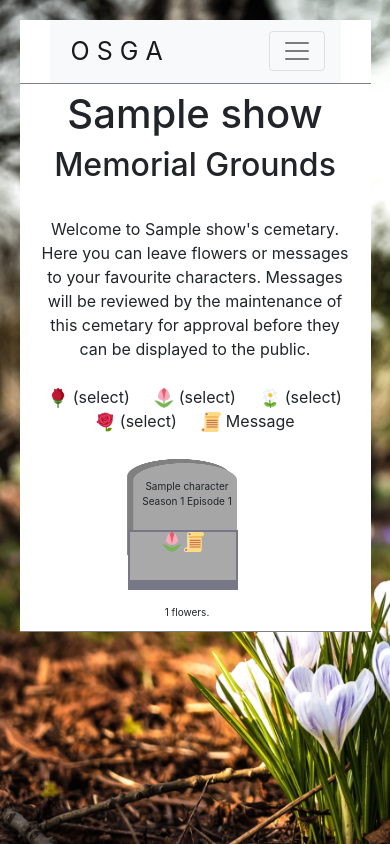
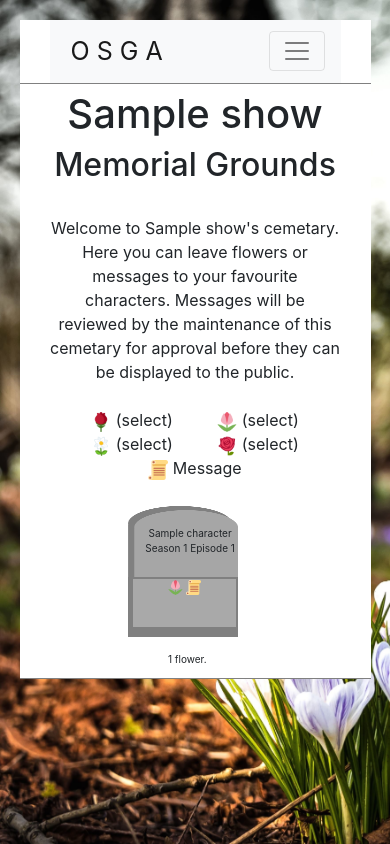
Before and after one commit to Miloceane/OSGA, a Flask app: page /cemetary/1 in a window 390 px wide. Run offline with Flask 2, Linux system fonts and the light colour scheme; the visitor is signed in with stand-in values (Sample User, id 1); tables that the repository leaves empty hold one stand-in row (values such as "Sample post"); some libraries are stand-ins or nearby versions.

Commit message:
[#21] Fixed graves design (color, width where name is displayed) + Fixed scrolling on small screens.

```diff
--- a/static/css/osga_style.css
+++ b/static/css/osga_style.css
@@ -29,7 +29,6 @@
 	body
 	{
 		padding: 5%;
-		position: fixed;
 		text-align: center;
 		background-color: transparent;
 	}
@@ -75,7 +74,6 @@
 	{
 		font-size: 18px;
 		color: #ddd;
-		/*font-weight: bold;*/
 		text-shadow: 1px 1px #000;
 		margin: 20px;
 	}
@@ -116,7 +114,6 @@
 	{
 		font-size: 18px;
 		color: #ddd;
-		/*font-weight: bold;*/
 		text-shadow: 1px 1px #000;
 		margin: 20px;
 	}
@@ -229,9 +226,6 @@ header .navbar-brand
 /* Cemetary */
 /************/
 
-
-@media (min-width: 700px)
-{
 #cemetary_grounds
 {
 	display: flex;
@@ -245,6 +239,9 @@ header .navbar-brand
 	margin: 20px;
 	cursor: pointer;
 }
+
+@media (min-width: 700px)
+{
 
 	.grave
 	{
@@ -262,17 +259,23 @@ header .navbar-brand
 		/*background-color: gray;*/
 		width: 180px;
 		height: 120px;
-		padding: 0px;
+		padding-left: 0px;
 	}
 
 	.grave_plaque
 	{
 		background-color: darkgray;
-		border:3px solid #778;
-		border-bottom: 20px solid #778;
+		border:3px solid #808080;
+		border-bottom: 20px solid #808080;
+		border-left: 8px solid #808080;
 		height: 80px;
 		width: 170px;
 		padding: 2px;
+	}
+
+	.grave_plaque img
+	{
+		height: 20px;
 	}
 
 	.grave_message .grave_message_text
@@ -292,27 +295,6 @@ header .navbar-brand
 
 @media (max-width: 699px)
 {
-	#cemetary_page
-	{
-		margin: 0%;
-		padding: 0px;
-	}
-
-	#cemetary_grounds
-	{
-		text-align: center;
-		display: flex;
-		flex-direction: row;
-		flex-wrap: wrap;
-		justify-content: center;
-	}
-
-	.flower_choice_item
-	{
-		margin: 10px;
-		cursor: pointer;
-	}
-
 	.grave
 	{
 		text-align: center;
@@ -329,17 +311,23 @@ header .navbar-brand
 		/*background-color: gray;*/
 		width: 120px;
 		height: 70px;
-		margin: 0px;
+		padding-left: 0px;
 	}
 
 	.grave_plaque
 	{
 		background-color: darkgray;
-		border:2px solid #778;
-		border-bottom: 10px solid #778;
+		border:2px solid #808080;
+		border-bottom: 10px solid #808080;
+		border-left: 5px solid #808080;
 		height: 60px;
 		width: 110px;
 		padding: 0px;
+	}
+
+	.grave_plaque img
+	{
+		height: 15px;
 	}
 
 	.grave_message .grave_message_text
@@ -356,6 +344,13 @@ header .navbar-brand
 	  z-index: 1;
 	}
 }
+
+.grave_text td
+{
+	padding-left: 6%;
+	padding-right: 2%;
+}
+
 
 .grave_message:hover .grave_message_text
 {
--- a/templates/cemetary.html
+++ b/templates/cemetary.html
@@ -198,7 +198,7 @@
 				{% if characters[i] %}
 				<div class="grave">
 					<table>
-						<tr>
+						<tr class="grave_text">
 							<td>
 								{{ characters[i].name }}<br>
 								Season {{ characters[i].death_season }} Episode {{ characters[i].death_episode }}
@@ -208,18 +208,22 @@
 							<td>
 								<div id="grave_{{ i }}" class="grave_plaque" onclick="add_to_grave({{ i }}, {{ characters[i].id }})">
 									{% for flower in characters[i].flowers %}
-										<img src="/static/images/flowers/{{ flower.flowertype_id }}.png" alt="flower" height="20">
+										<img src="/static/images/flowers/{{ flower.flowertype_id }}.png" alt="flower">
 									{% endfor %}
 									{% for message in characters[i].messages %}
 										{% if message.admin_id > 0 %}
 										<span id="grave_message{{ i }}" class="grave_message">
 											<span class="grave_message_text">{{ message.content }}</span>
-											<img src="/static/images/flowers/scroll.png" alt="{{ message.content }}" height="20">
+											<img src="/static/images/flowers/scroll.png" alt="{{ message.content }}">
 										</span>
 										{% endif %}
 									{% endfor %}
 								</div><br>
-								<span id="grave_{{ i }}_count">{{ characters[i].flowers|length }}</span> flowers.
+								{% if characters[i].flowers|length == 1 %}
+									<span id="grave_{{ i }}_count">1</span> flower.
+								{% else %}
+									<span id="grave_{{ i }}_count">{{ characters[i].flowers|length }}</span> flowers.
+								{% endif %}
 							</td>
 						</tr>
 					</table>
```
Lines whose indentation alone changed are shown as unchanged.
